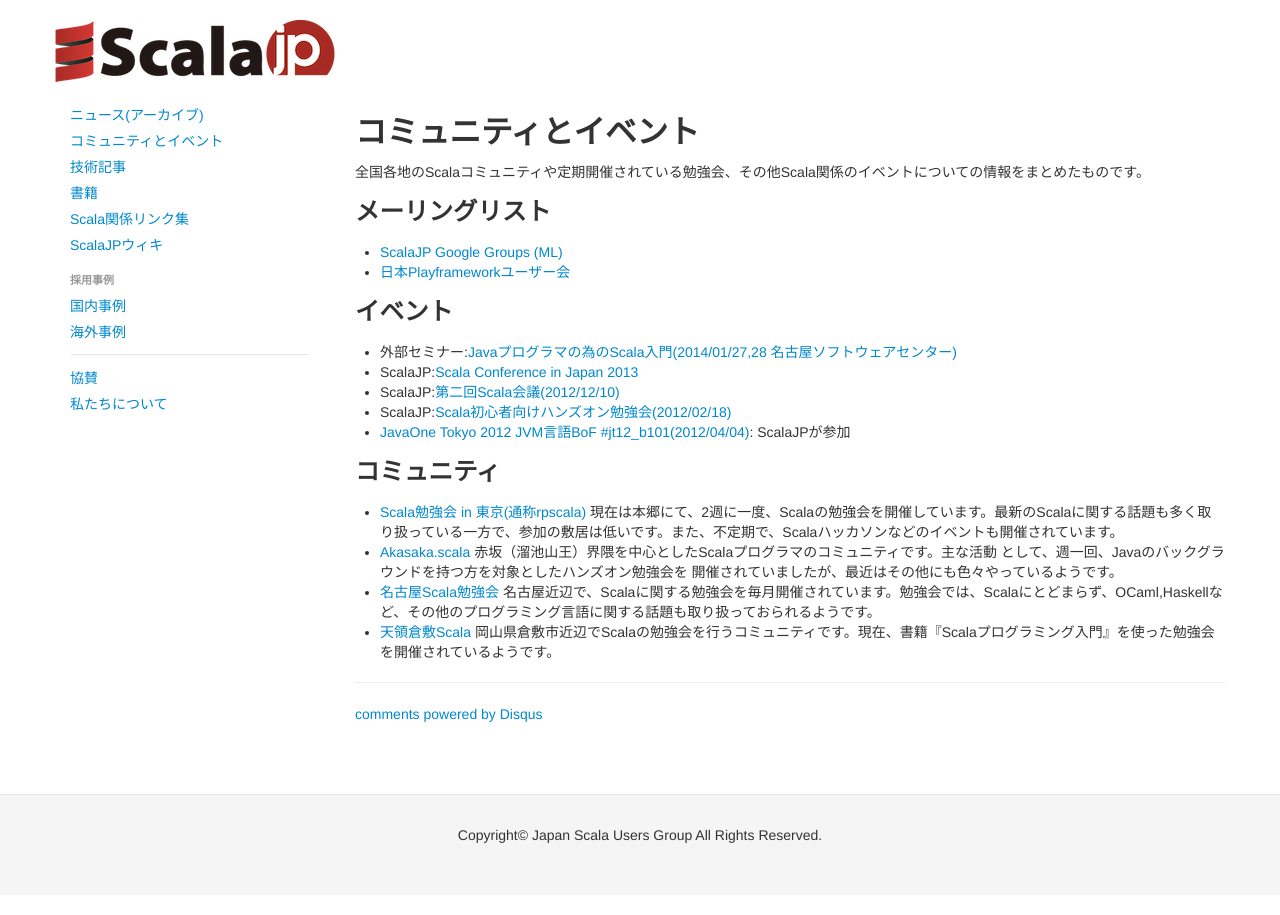
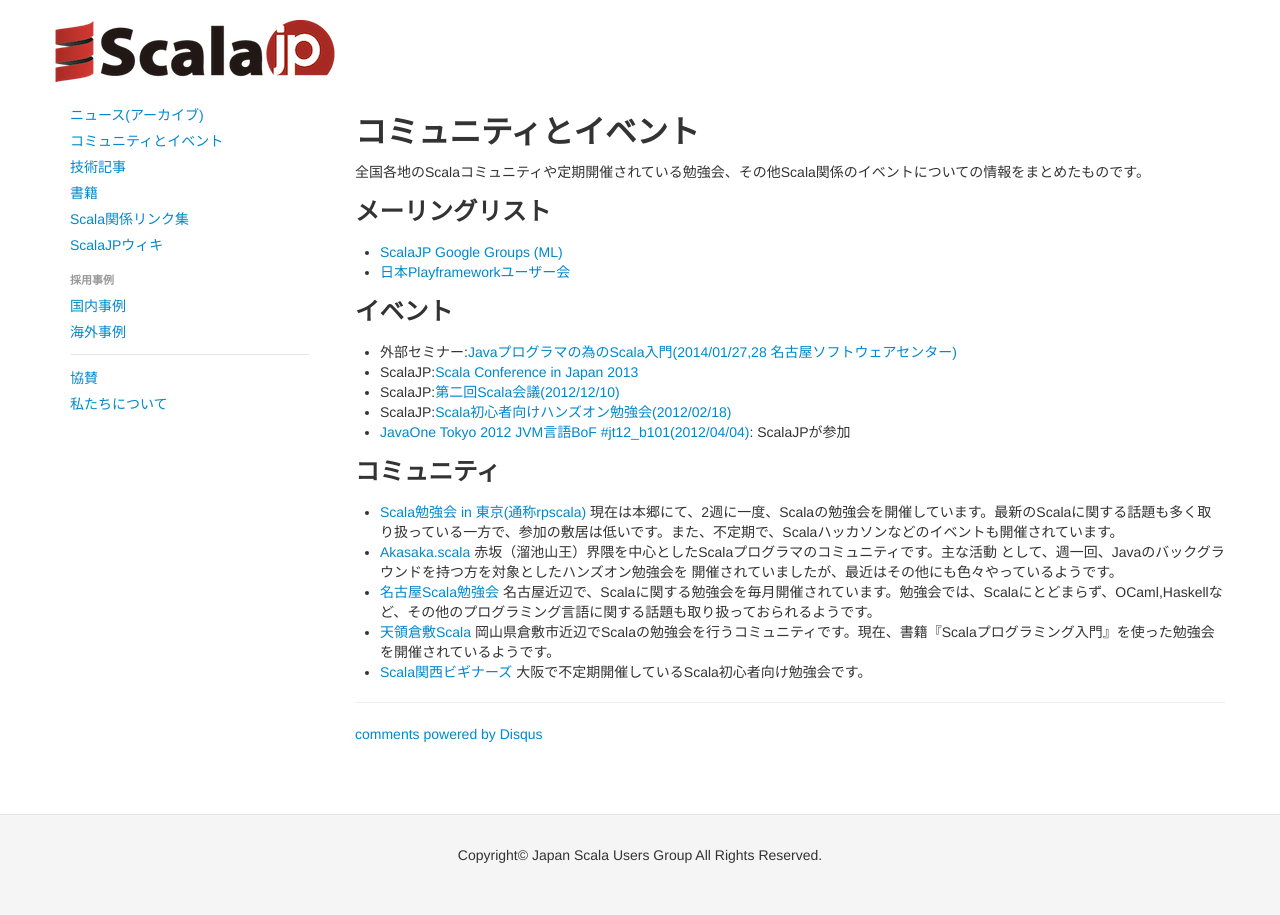
Before and after one commit to scalajp/scalajp, a Jekyll site: the page built from communities.md, in a window 1280 px wide. Built offline with Jekyll 4.4.1, drawn with Linux system fonts in a browser that asks for light colours; nearby versions of some CDN libraries; Markdown is read by kramdown in place of the engine named in the settings; comment, search, counter and statistics services are not loaded.

Commit message:
コミュニティとイベントページにScala関西ビギナーズの情報を追加

```diff
--- a/communities.md
+++ b/communities.md
@@ -27,3 +27,4 @@
 * [Akasaka.scala](http://akskscala.github.com/) 赤坂（溜池山王）界隈を中心としたScalaプログラマのコミュニティです。主な活動 として、週一回、Javaのバックグラウンドを持つ方を対象としたハンズオン勉強会を 開催されていましたが、最近はその他にも色々やっているようです。
 * [名古屋Scala勉強会](https://groups.google.com/group/NagoyaScala?hl=ja) 名古屋近辺で、Scalaに関する勉強会を毎月開催されています。勉強会では、Scalaにとどまらず、OCaml,Haskellなど、その他のプログラミング言語に関する話題も取り扱っておられるようです。
 * [天領倉敷Scala](http://tenryo-kurashiki-scala.appspot.com/) 岡山県倉敷市近辺でScalaの勉強会を行うコミュニティです。現在、書籍『Scalaプログラミング入門』を使った勉強会を開催されているようです。
+* [Scala関西ビギナーズ](https://github.com/SAMMY7th/scala_kb/wiki) 大阪で不定期開催しているScala初心者向け勉強会です。
```
